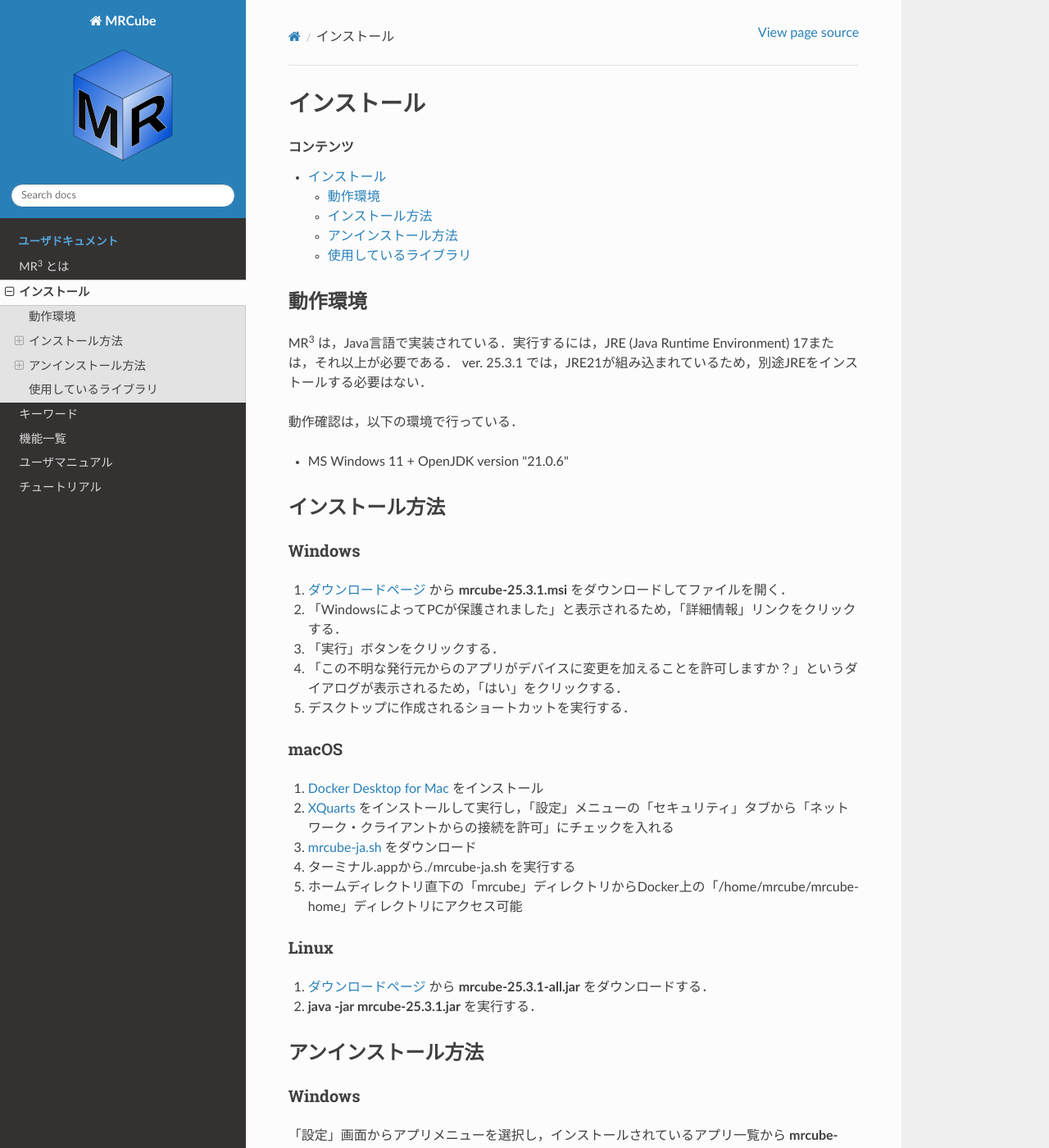
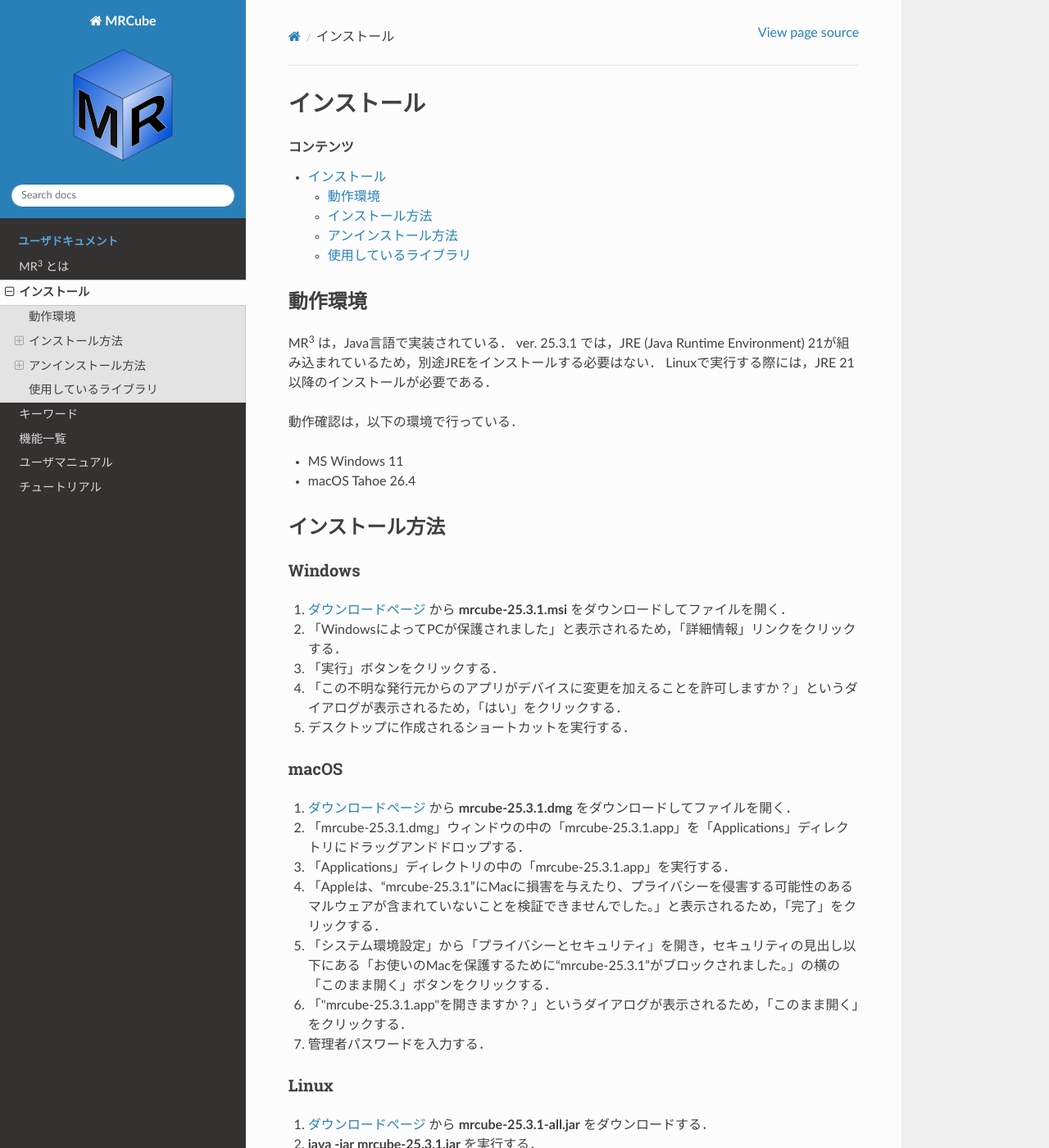
Before and after one commit to mr-3/mrcube-ja-docs, a Sphinx documentation site: the page built from docs/source/install.rst, in a window 1280 px wide and 1400 px high. Shown: the whole window at 82% size. Built offline with Sphinx 7.4.7 and the Read the Docs theme 3.1.0, drawn with Linux system fonts in a browser that asks for light colours.

Commit message:
update install

```diff
--- a/docs/source/install.rst
+++ b/docs/source/install.rst
@@ -8,12 +8,14 @@
 動作環境
 ------------
 
-MR\ :sup:`3` \は，Java言語で実装されている．実行するには，JRE (Java Runtime Environment) 17または，それ以上が必要である．
-ver. 25.3.1 では，JRE21が組み込まれているため，別途JREをインストールする必要はない．
+MR\ :sup:`3` \は，Java言語で実装されている．
+ver. 25.3.1 では，JRE (Java Runtime Environment) 21が組み込まれているため，別途JREをインストールする必要はない．
+Linuxで実行する際には，JRE 21以降のインストールが必要である．
 
 動作確認は，以下の環境で行っている．
 
-* MS Windows 11 + OpenJDK version "21.0.6"
+* MS Windows 11
+* macOS Tahoe 26.4
 
 インストール方法
 -------------------
@@ -28,16 +30,26 @@ Windows
 
 macOS
 ^^^^^^^^^^^^^^^^^^^^^^^^^^^^^
+#. `ダウンロードページ <https://github.com/mr-3/mrcube/releases>`_  から **mrcube-25.3.1.dmg** をダウンロードしてファイルを開く．
+#. 「mrcube-25.3.1.dmg」ウィンドウの中の「mrcube-25.3.1.app」を「Applications」ディレクトリにドラッグアンドドロップする．
+#. 「Applications」ディレクトリの中の「mrcube-25.3.1.app」を実行する．
+#. 「Appleは、“mrcube-25.3.1”にMacに損害を与えたり、プライバシーを侵害する可能性のあるマルウェアが含まれていないことを検証できませんでした。」と表示されるため，「完了」をクリックする．
+#. 「システム環境設定」から「プライバシーとセキュリティ」を開き，セキュリティの見出し以下にある「お使いのMacを保護するために“mrcube-25.3.1”がブロックされました。」の横の「このまま開く」ボタンをクリックする．
+#. 「"mrcube-25.3.1.app"を開きますか？」というダイアログが表示されるため，「このまま開く」をクリックする．
+#. 管理者パスワードを入力する．
+
+Linux
+^^^^^^^^^^^^^^^^^^^^^^^^^^^^^
+#. `ダウンロードページ <https://github.com/mr-3/mrcube/releases>`_  から **mrcube-25.3.1-all.jar** をダウンロードする．
+#. **java -jar mrcube-25.3.1.jar** を実行する．
+
+Docker
+^^^^^^^^^^^^^^^^^^^^^^^^^^^^^
 #. `Docker Desktop for Mac <https://www.docker.com/products/docker-desktop>`_ をインストール
 #. `XQuarts <https://www.xquartz.org/>`_ をインストールして実行し，「設定」メニューの「セキュリティ」タブから「ネットワーク・クライアントからの接続を許可」にチェックを入れる
 #. `mrcube-ja.sh <https://raw.githubusercontent.com/mr-3/docker-mrcube/main/mrcube-ja/mrcube-ja.sh>`_ をダウンロード
 #. ターミナル.appから./mrcube-ja.sh を実行する
 #. ホームディレクトリ直下の「mrcube」ディレクトリからDocker上の「/home/mrcube/mrcube-home」ディレクトリにアクセス可能
-
-Linux
-^^^^^^^^^^^^^^^^^^^^^^^^^^^^^
-#. `ダウンロードページ <https://github.com/mr-3/mrcube/releases>`_  から **mrcube-25.3.1-all.jar** をダウンロードする．
-#. **java -jar mrcube-25.3.1.jar** を実行する．
 
 アンインストール方法
 ------------------------
```
